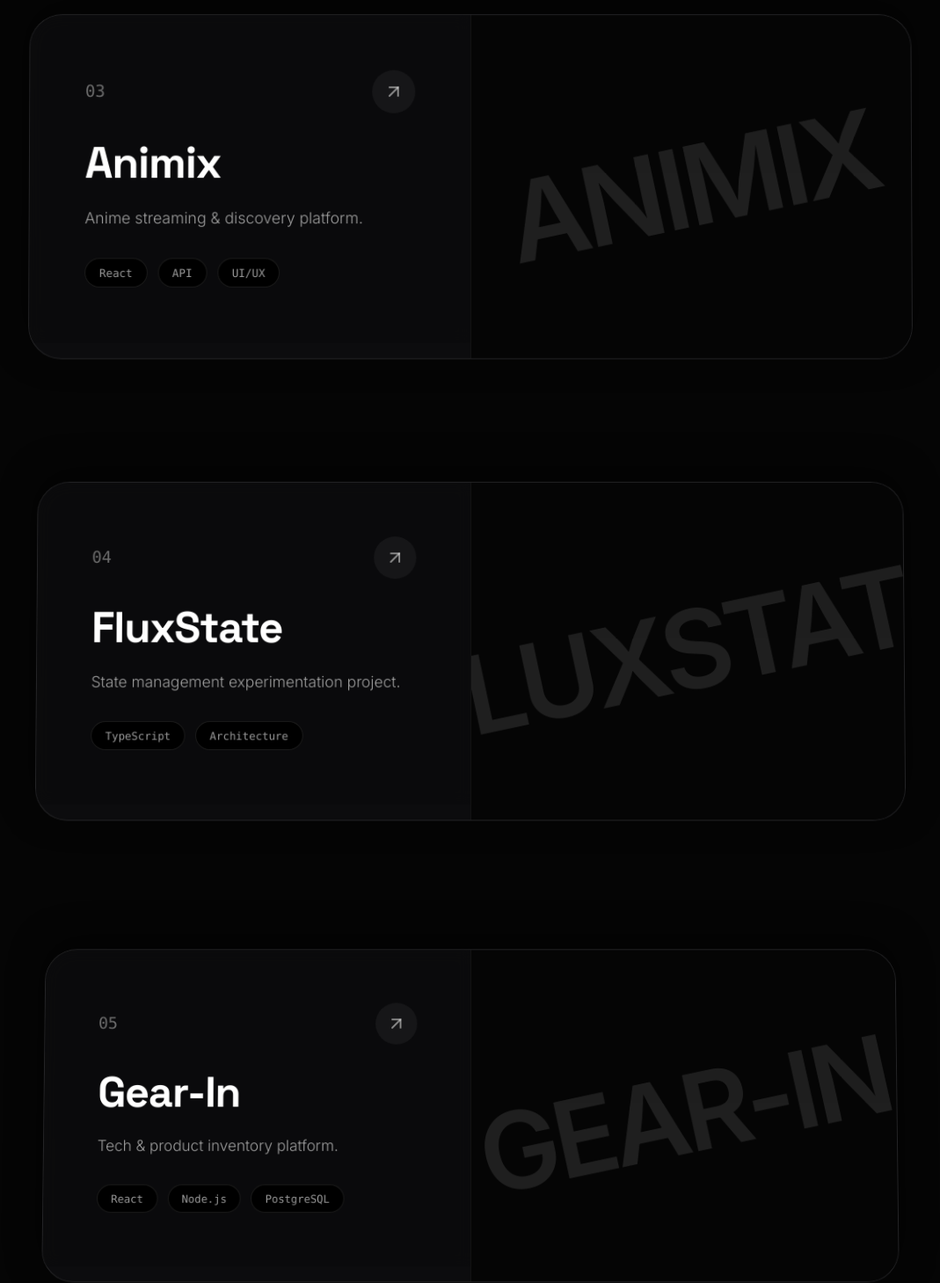
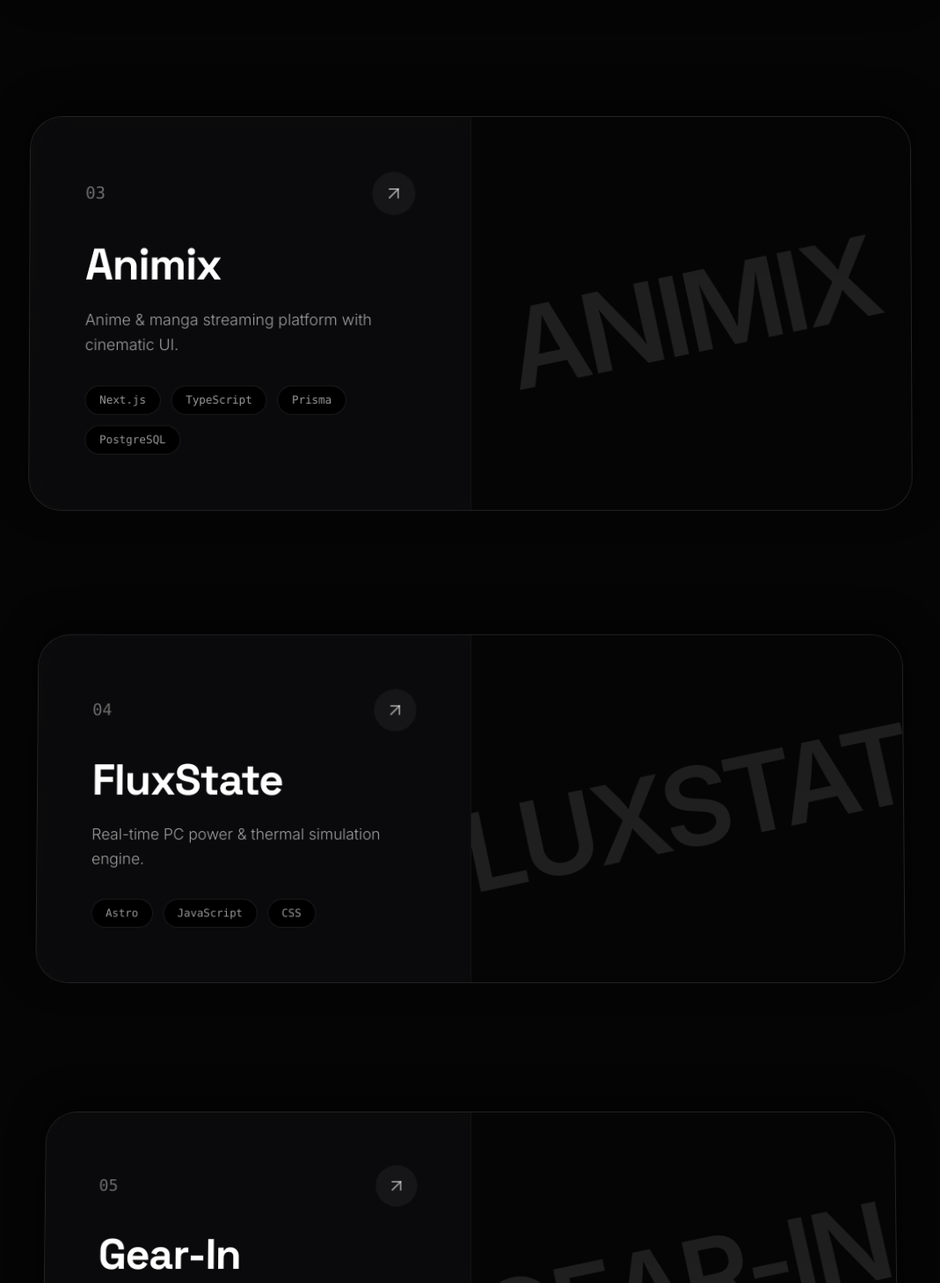
Before and after one commit to halfthew0rldaway/bleu-portfolio, a React (Vite) app: page / in a window 1280 px wide. Shown: the part 3223-4682 px from the top of the page at 88% size, without its empty margins (105-1174 px from the left). Built offline with nearby package versions, Linux system fonts and the light colour scheme.

Commit message:
seo improve

```diff
--- /dev/null
+++ b/google901494e9f908b4b9.html
@@ -0,0 +1 @@
+google-site-verification: google901494e9f908b4b9.html
--- a/index.html
+++ b/index.html
@@ -3,7 +3,43 @@
   <head>
     <meta charset="UTF-8" />
     <meta name="viewport" content="width=device-width, initial-scale=1.0" />
-    <title>My Google AI Studio App</title>
+
+    <!-- Primary SEO -->
+    <title>Wisnu Widya Pradana — Developer Portfolio</title>
+    <meta name="description" content="Wisnu Widya Pradana — Junior developer portfolio. Explore open-source projects in Next.js, Laravel, Astro, and more. Based in Indonesia." />
+    <meta name="author" content="Wisnu Widya Pradana" />
+    <meta name="keywords" content="Wisnu Widya Pradana, developer, portfolio, web developer, fullstack, Next.js, Laravel, Astro, Indonesia, halfthew0rldaway" />
+    <meta name="robots" content="index, follow" />
+    <link rel="canonical" href="https://bleu-portfolio.vercel.app/" />
+
+    <!-- Open Graph / Facebook -->
+    <meta property="og:type" content="website" />
+    <meta property="og:title" content="Wisnu Widya Pradana — Developer Portfolio" />
+    <meta property="og:description" content="Junior developer portfolio showcasing open-source projects in Next.js, Laravel, Astro, and more." />
+    <meta property="og:site_name" content="Wisnu Widya Pradana Portfolio" />
+    <meta property="og:url" content="https://bleu-portfolio.vercel.app/" />
+    <meta property="og:locale" content="en_US" />
+
+    <!-- Twitter Card -->
+    <meta name="twitter:card" content="summary_large_image" />
+    <meta name="twitter:title" content="Wisnu Widya Pradana — Developer Portfolio" />
+    <meta name="twitter:description" content="Junior developer portfolio showcasing open-source projects in Next.js, Laravel, Astro, and more." />
+
+    <!-- JSON-LD Structured Data -->
+    <script type="application/ld+json">
+    {
+      "@context": "https://schema.org",
+      "@type": "Person",
+      "name": "Wisnu Widya Pradana",
+      "alternateName": "halfthew0rldaway",
+      "url": "https://bleu-portfolio.vercel.app/",
+      "jobTitle": "Junior Developer",
+      "knowsAbout": ["Web Development", "Next.js", "Laravel", "Astro", "TypeScript", "React"],
+      "sameAs": [
+        "https://github.com/halfthew0rldaway"
+      ]
+    }
+    </script>
   </head>
   <body>
     <div id="root"></div>
--- /dev/null
+++ b/public/google901494e9f908b4b9.html
@@ -0,0 +1 @@
+google-site-verification: google901494e9f908b4b9.html
--- a/src/components/Projects.tsx
+++ b/src/components/Projects.tsx
@@ -8,32 +8,32 @@ import { Divider } from './Divider';
 const projects = [
   {
     name: 'Docsmith',
-    description: 'AI-powered documentation platform.',
-    stack: ['React', 'TypeScript', 'Node.js', 'AI'],
+    description: 'Browser-first PDF utility — merge, split, rotate & compress.',
+    stack: ['Next.js', 'TypeScript', 'Tailwind', 'pdf-lib'],
     url: 'https://github.com/halfthew0rldaway/docsmith'
   },
   {
     name: 'Zendo',
-    description: 'Modern productivity workspace.',
-    stack: ['React', 'TailwindCSS', 'Redux'],
+    description: 'Zen-inspired project management with Kanban & team pipelines.',
+    stack: ['Next.js', 'TypeScript', 'Tailwind', 'Supabase'],
     url: 'https://github.com/halfthew0rldaway/zendo'
   },
   {
     name: 'Animix',
-    description: 'Anime streaming & discovery platform.',
-    stack: ['React', 'API', 'UI/UX'],
+    description: 'Anime & manga streaming platform with cinematic UI.',
+    stack: ['Next.js', 'TypeScript', 'Prisma', 'PostgreSQL'],
     url: 'https://github.com/halfthew0rldaway/animix'
   },
   {
     name: 'FluxState',
-    description: 'State management experimentation project.',
-    stack: ['TypeScript', 'Architecture'],
+    description: 'Real-time PC power & thermal simulation engine.',
+    stack: ['Astro', 'JavaScript', 'CSS'],
     url: 'https://github.com/halfthew0rldaway/FluxState'
   },
   {
     name: 'Gear-In',
-    description: 'Tech & product inventory platform.',
-    stack: ['React', 'Node.js', 'PostgreSQL'],
+    description: 'Full-featured e-commerce platform with advanced checkout.',
+    stack: ['Laravel', 'PHP', 'Blade', 'MySQL'],
     url: 'https://github.com/halfthew0rldaway/gear-in'
   }
 ];
```
